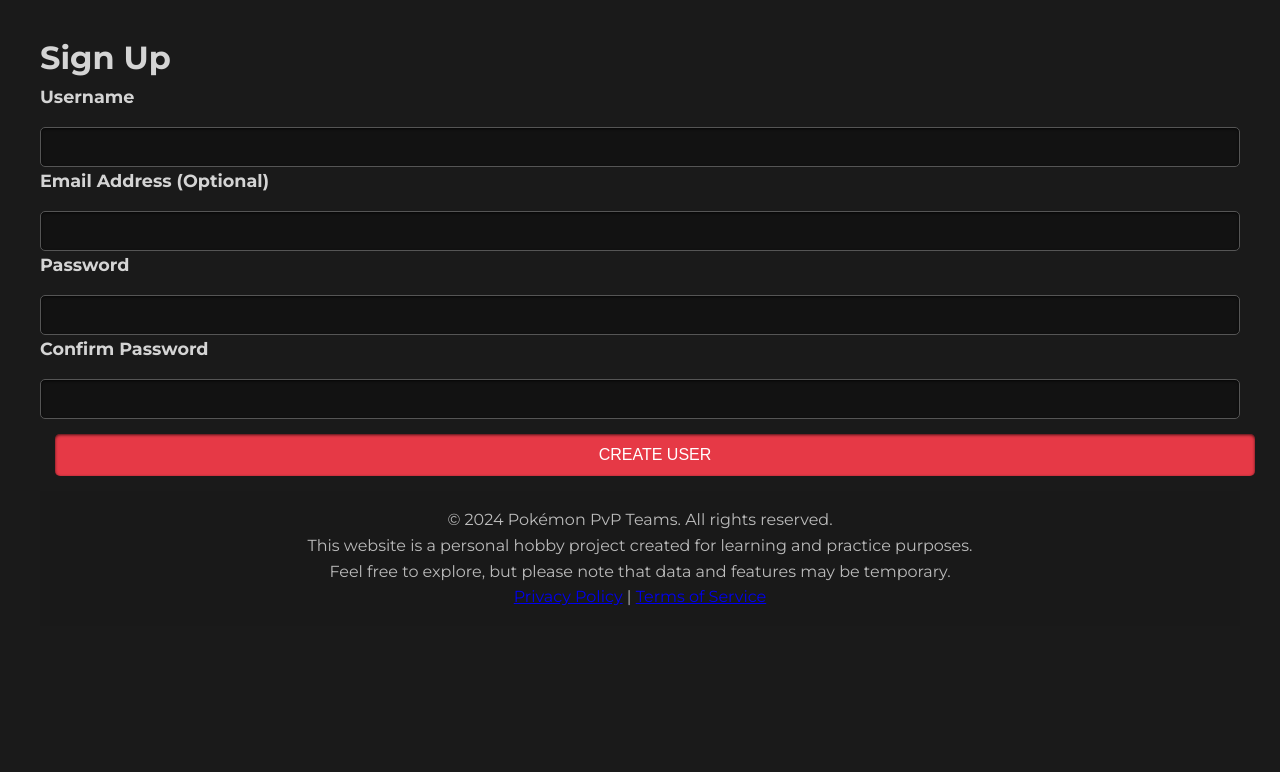
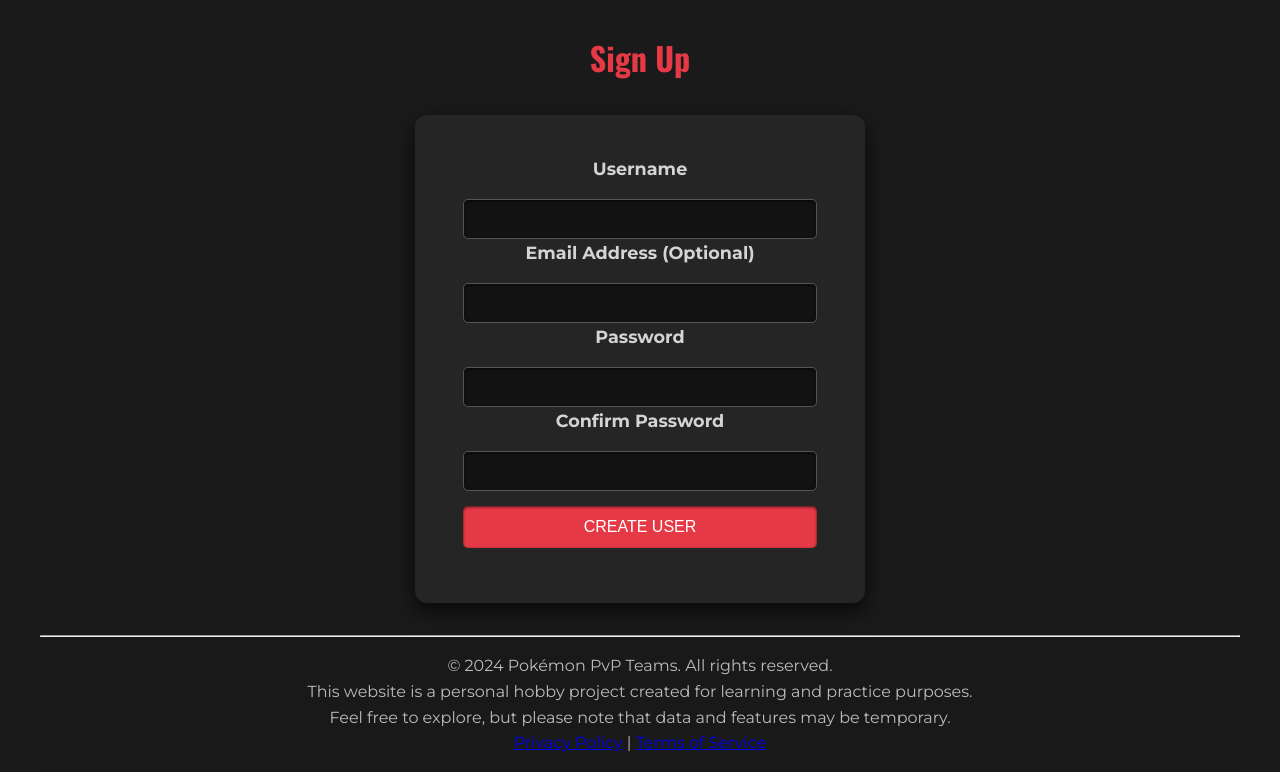
Before and after one commit to AFCadinho/afc_website, a Flask app: page /signup in a window 1280 px wide. Shown: the part 124-896 px from the top of the page. Before the commit the page ends 730 px from the top, so only its background shows below. Run offline with Flask 3, Linux system fonts and the light colour scheme.

Commit message:
some more styling

```diff
--- a/app/static/own_styles.css
+++ b/app/static/own_styles.css
@@ -507,16 +507,24 @@
 
 
 /* Login Styling */
-.login-section {
+.login-section, .edit-profile__section {
     display: flex;
     justify-content: center;
 }
 
-.login-container {
+.login-container, .auth-form {
     max-width: 600px;
+    background-color: #252525;
+    padding: 2.5rem 3rem;
+    border-radius: 12px;
+    box-shadow: 0 8px 20px rgba(0, 0, 0, 0.7);
+    text-align: center;
+    width: 100%;
+    max-width: 450px;
+    margin-bottom: 2rem;
 }
 
-.login-container form  {
+.login-container form, .edit-profile__container form  {
     display: flex;
     flex-direction: column;
     text-align: center;
@@ -544,10 +552,23 @@
 }
 
 
+/* Sign Up Styling */
+.sign-up__section {
+    display: flex;
+    justify-content: center;
+    align-items: center;
+}
 
+.sign-up__container form {
+    display: flex;
+    flex-direction: column;
+    justify-content: center;
+    align-items: center;
+}
 
-
-
+.sign-up__container form div {
+    width: 100%;
+}
 
 
 
--- a/app/templates/base.html
+++ b/app/templates/base.html
@@ -81,6 +81,8 @@
         {% block content %}{% endblock %}
     </main>
 
+    <hr>
+
     <footer>
         <p>&copy; 2024 Pokémon PvP Teams. All rights reserved.</p>
         <p>This website is a personal hobby project created for learning and practice purposes.</p>
--- a/app/templates/signup.html
+++ b/app/templates/signup.html
@@ -2,9 +2,14 @@
 
 {% block title %}Edit Profile{% endblock %}
 
+{% block title_page %}
+Sign Up
+{% endblock %}
+
 {% block content %}
-<h1>Sign Up</h1>
 
+<section class="sign-up__section">
+    <div class="sign-up__container auth-form">
         <form method="POST">
             {{ form.hidden_tag() }}
 
@@ -67,14 +72,13 @@
             <!-- Submit and Cancel Buttons -->
             {% if session["user_id"] %}
             <div class="button-group">
-        {{ form.submit(class="btn") }}
+                {{ form.submit(class="btn btn-small") }}
                 <a href="{{ url_for('profile.view_profile') }}" class="btn-secondary">Cancel</a>
             </div>
             {% else %}
-    {{ form.create_user(class="btn") }}
+            {{ form.create_user(class="btn btn-small") }}
             {% endif %}
-
-
-
         </form>
+</div>
+</section>
 {% endblock %}
--- a/app/templates/view_team.html
+++ b/app/templates/view_team.html
@@ -59,7 +59,7 @@
     </div>
     </p>
 
-    <p>{{ comment_form.submit(class="btn") }}</p>
+    <div>{{ comment_form.submit(class="btn") }}</div>
 </form>
 
 
@@ -78,13 +78,15 @@
             {% if comment.user_id == session["user_id"] or session["is_admin"] %}
 
             <!-- Delete Comment -->
+            <div class="comments__delete-container">
                 <form action="{{ url_for('teams.delete_team_comment', team_id=team.id, comment_id=comment.id) }}"
                     method="POST" class="delete_comment_form" onsubmit="return confirmDelete()">
                     {{ delete_comment_form.hidden_tag() }}
                     <div>
-                    {{ delete_comment_form.delete_comment(class="delete_btn") }}
+                        {{ delete_comment_form.delete_comment(class="cta-btn") }}
                     </div>
                 </form>
+            </div>
             {% endif %}
         </li>
         {% endfor %}
```
Also changed, not shown: app/templates/edit_profile.html (+8 -2 lines), app/templates/login.html (+2 -5 lines). Lines whose indentation alone changed are shown as unchanged.
